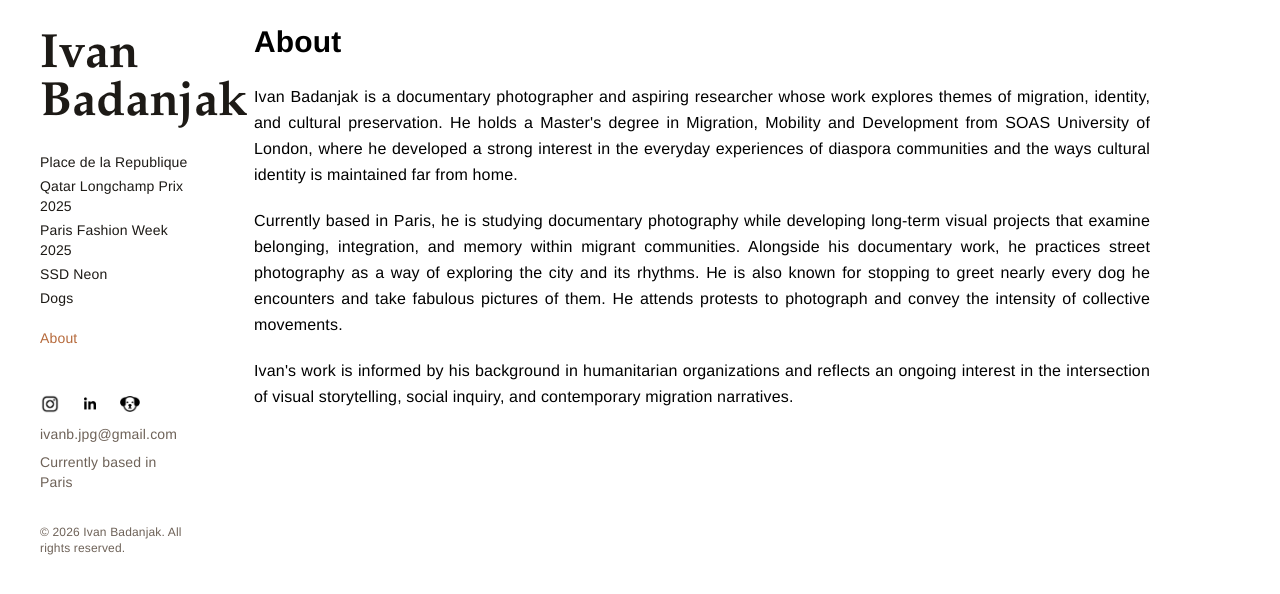
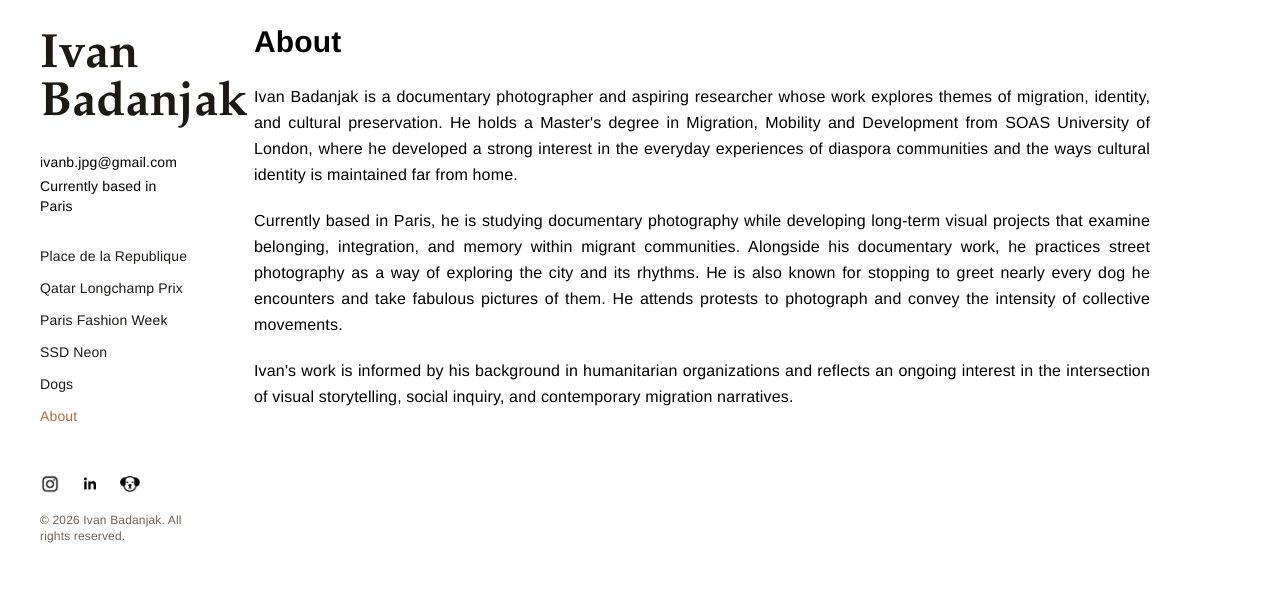
Before and after one commit to ibjak/Photography_Portfolio, a Next.js app: page /about in a window 1280 px wide. Shown: the top 594 px of the page. Built offline with nearby package versions, Linux system fonts and the light colour scheme.

Commit message:
nav changes, block party

```diff
--- a/src/components/PortfolioSite.tsx
+++ b/src/components/PortfolioSite.tsx
@@ -136,7 +136,7 @@ export default function PortfolioSite({ view }: PortfolioSiteProps) {
   }, [previousHomeSlideIndex]);
 
   const navLinkClass = (active: boolean) =>
-    `border-0 bg-transparent p-0 text-left text-sm font-medium transition-colors hover:text-[#0B2A6F] ${
+    `border-0 bg-transparent p-0 text-left font-sans text-sm leading-6 font-medium tracking-[0.01em] transition-colors hover:text-[#0B2A6F] ${
       active ? "text-accent underline underline-offset-4" : "text-[#534941]"
     }`;
 
@@ -197,8 +197,13 @@ export default function PortfolioSite({ view }: PortfolioSiteProps) {
               </div>
             </div>
             <div className={!isMobileNavOpen ? "hidden md:block" : "md:block"}>
-              <nav className="mt-6 text-sm">
-                <div className="grid gap-1">
+              <div className="mt-6 grid gap-1 text-sm">
+                <span className="text-sm text-black">ivanb.jpg@gmail.com</span>
+                <span className="text-sm text-black">Currently based in Paris</span>
+              </div>
+
+              <nav className="mt-7 text-sm">
+                <div className="grid gap-2">
                   {navigationGalleryKeys.map((galleryKey) => {
                     const gallery = galleries[galleryKey];
                     const isActive = activeGallery?.key === galleryKey;
@@ -218,7 +223,7 @@ export default function PortfolioSite({ view }: PortfolioSiteProps) {
                 </div>
                 <Link
                   href="/about"
-                  className={`mt-5 block border-0 bg-transparent p-0 text-left text-sm font-medium transition-colors hover:text-[#0B2A6F] ${
+                  className={`mt-2 block border-0 bg-transparent p-0 text-left font-sans text-sm leading-6 font-medium tracking-[0.01em] transition-colors hover:text-[#0B2A6F] ${
                     isAboutView ? "text-accent underline underline-offset-4" : "text-[#534941]"
                   }`}
                   aria-current={isAboutView ? "page" : undefined}
@@ -228,7 +233,8 @@ export default function PortfolioSite({ view }: PortfolioSiteProps) {
                 </Link>
               </nav>
 
-              <div className="mt-10 flex items-center gap-3">
+              <div className="mt-10">
+                <div className="flex items-center gap-3">
                   {presences.map((presence) => (
                     <a
                       key={presence.name}
@@ -247,12 +253,9 @@ export default function PortfolioSite({ view }: PortfolioSiteProps) {
                     </a>
                   ))}
                 </div>
-              <div className="mt-1 grid gap-2 text-sm">
-                <span className="text-sm text-muted">ivanb.jpg@gmail.com</span>
-                <span className="text-sm text-muted">Currently based in Paris</span>
+                <div className="mt-3 text-xs text-muted">
+                  © {new Date().getFullYear()} Ivan Badanjak. All rights reserved.
                 </div>
-              <div className="mt-8 text-xs text-muted">
-                © {new Date().getFullYear()} Ivan Badanjak. All rights reserved.
               </div>
             </div>
           </div>
--- a/src/lib/portfolio.ts
+++ b/src/lib/portfolio.ts
@@ -334,7 +334,7 @@ export const galleries: Record<GalleryKey, Gallery> = {
     section: "events",
     slug: "qatar-prix-2025",
     title: "Qatar Longchamp Prix 2025",
-    navLabel: "Qatar Longchamp Prix 2025",
+    navLabel: "Qatar Longchamp Prix",
     images: qatarPrixImages,
     isStrictGrid: false,
   },
@@ -343,7 +343,7 @@ export const galleries: Record<GalleryKey, Gallery> = {
     section: "events",
     slug: "paris-fashion-week-2025",
     title: "Paris Fashion Week 2025",
-    navLabel: "Paris Fashion Week 2025",
+    navLabel: "Paris Fashion Week",
     images: parisFashionWeekImages,
     isStrictGrid: false,
   },
```
Lines whose indentation alone changed are shown as unchanged.
